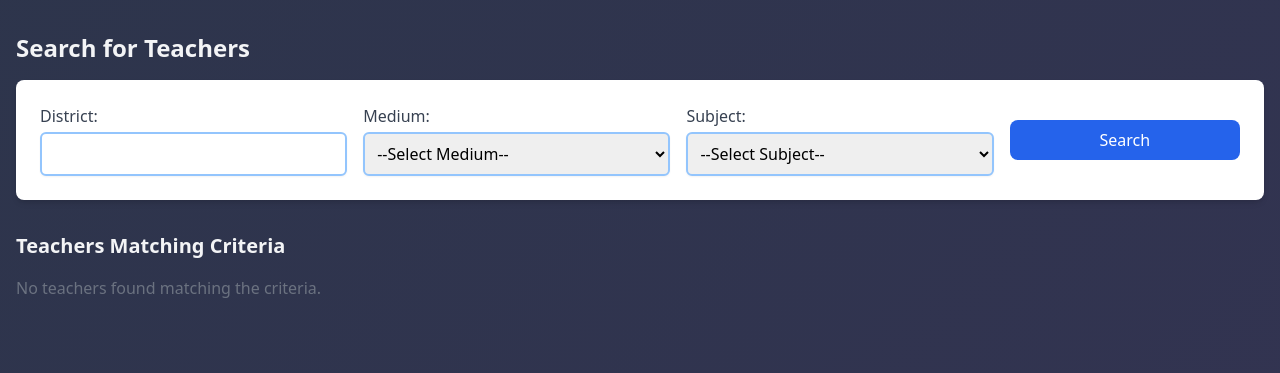
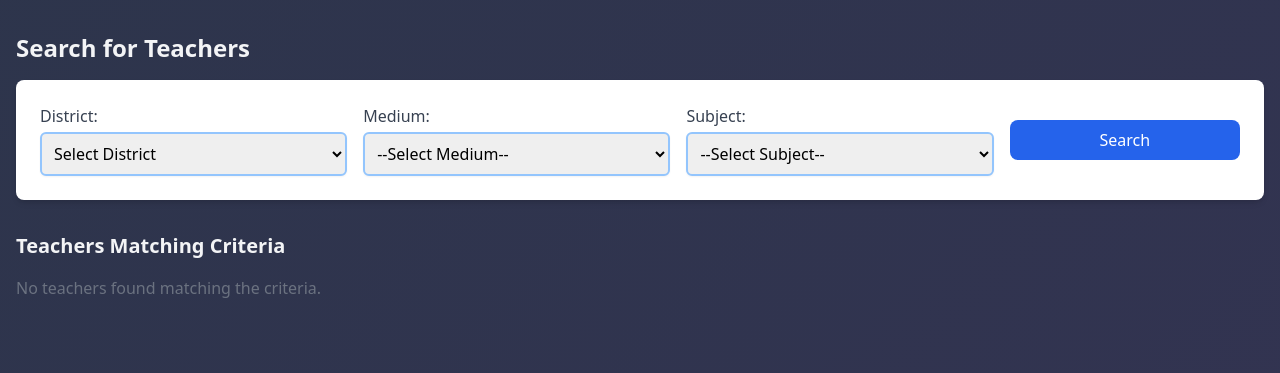
Before and after one commit to Sadil08/myappdone, a Django app: page /search-teachers/ in a window 1280 px wide. Shown: the part 72-445 px from the top of the page. Run offline with Django 5.2, Linux system fonts and the light colour scheme; the visitor is signed in with stand-in values (Sample User, id 1); data comes from the database, SQL or seed files in the repository; some libraries are stand-ins or nearby versions.

Commit message:
Search Teachers-7

```diff
--- a/myproject/accounts/templates/accounts/search_teachers.html
+++ b/myproject/accounts/templates/accounts/search_teachers.html
@@ -127,7 +127,12 @@
         <form method="GET" action="{% url 'search_teachers' %}" class="bg-white p-6 rounded-lg shadow-md flex items-center space-x-4" onsubmit="return validateSearchForm()">
             <div class="flex flex-col w-1/3">
                 <label for="district" class="block font-medium text-gray-700">District:</label>
-                <input type="text" name="district" id="district" class="mt-1 block w-full border-2 border-blue-300 rounded-md shadow-sm focus:border-blue-500 focus:ring focus:ring-blue-200 p-2">
+                <select name="district" id="district" class="mt-1 block w-full border-2 border-blue-300 rounded-md shadow-sm focus:border-blue-500 focus:ring focus:ring-blue-200 p-2">
+                    <option value="">Select District</option>
+                    <option value="Colombo">Colombo</option>
+                    <option value="Gampaha">Gampaha</option>
+
+                </select>
             </div>
 
             <div class="flex flex-col w-1/3">
--- a/myproject/accounts/views.py
+++ b/myproject/accounts/views.py
@@ -14,6 +14,9 @@ from django.db.models import Avg
 from .models import Subject, Question, Answer
 from .forms import QuestionForm, AnswerForm
 from .forms import PaperUploadForm
+import logging
+
+logger = logging.getLogger(__name__)
 
 # Ensure only admins can approve teachers
 def is_admin(user):
@@ -228,21 +231,27 @@ def admin_dashboard(request):
 # views.py
 @login_required
 def search_teachers(request):
+            # Initialize a query for active teachers
+    teachers = CustomUser.objects.filter(user_type='teacher', is_active=True)
+
     if request.method == 'GET':
         district = request.GET.get('district')
         medium = request.GET.get('medium')
         subject = request.GET.getlist('subject')  # Get a list of selected subjects
 
-        # Initialize a query for active teachers
-        teachers = CustomUser.objects.filter(user_type='teacher', is_active=True)
+
+                # Log the filter values
+        logger.debug(f"District: {district}, Medium: {medium}, Subjects: {subject}")
+
 
         # Apply filters only if the fields are provided in the request
-        if district:
-            teachers = teachers.filter(district=district)
-        if medium:
-            teachers = teachers.filter(medium=medium)
-        if subject:
-            teachers = teachers.filter(subject__in=subject)
+        if district or medium or subject:
+            if district:
+                teachers = teachers.filter(district=district)
+            if medium:
+                teachers = teachers.filter(medium=medium)
+            if subject:
+                teachers = teachers.filter(subject__in=subject)
 
         teachers = teachers.annotate(avg_rating=Avg('reviews__rating'))
 
```
